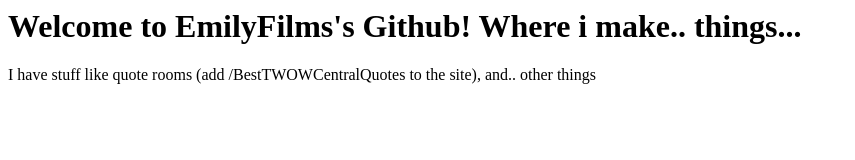
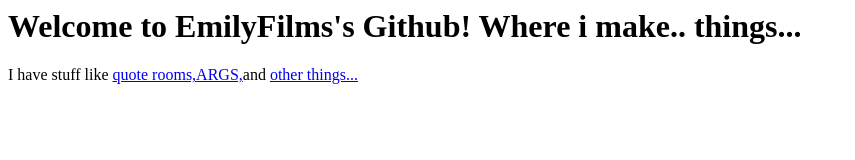
Before and after one commit to EmilyFilms/emilyfilms.github.io, a plain HTML site: page index.html in a window 1280 px wide. Shown: the whole page, without its empty margins (0-855 px from the left). Drawn offline with Linux system fonts and the light colour scheme.

Commit message:
Edited index.html

```diff
--- a/index.html
+++ b/index.html
@@ -2,6 +2,6 @@
 <html>
 <body>
 <h1>Welcome to EmilyFilms's Github! Where i make.. things...</h1>
-<p>I have stuff like quote rooms (add /BestTWOWCentralQuotes to the site), and.. other things </p>
+<p>I have stuff like <A HREF=TheWorksOfEmily/BestTWOWCentralQuotes>quote rooms,</A><A HREF=TheWorksOfEmily/7days.html>ARGS,</A>and <A HREF=TheWorksOfEmily/RealDiscordListOnline.html>other things...</A> </p>
 </body>
 </html>
```
